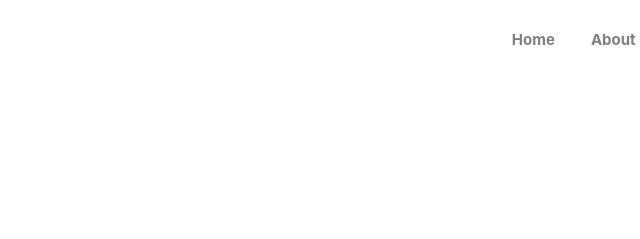
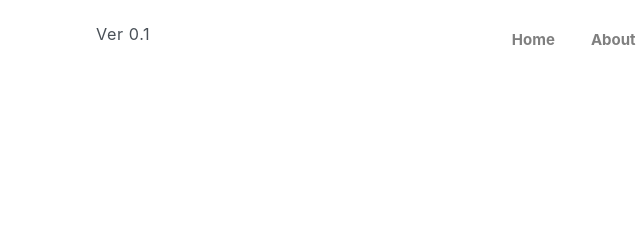
Before and after one commit to shubham-rgupta/shubham-rgupta.github.io, a plain HTML site: page index.html in a window 1280 px wide. Shown: the top 239 px of the page, 5-645 px from the left. Drawn offline with Linux system fonts and the light colour scheme.

Commit message:
Update index.html

```diff
--- a/index.html
+++ b/index.html
@@ -18,6 +18,7 @@
 	<nav class="navbar navbar-expand-lg navbar-light fixed-top" data-spy="affix" data-offset-top="0">
 		<div class="container">
 			<a class="navbar-brand" href="#"><img src="assets/imgs/logo.png" alt=""></a>
+			<p>Ver 0.1</p>
 			<button class="navbar-toggler" type="button" data-toggle="collapse" data-target="#navbarSupportedContent" aria-controls="navbarSupportedContent" aria-expanded="false" aria-label="Toggle navigation">
 				<span class="navbar-toggler-icon"></span>
 			</button>
```
